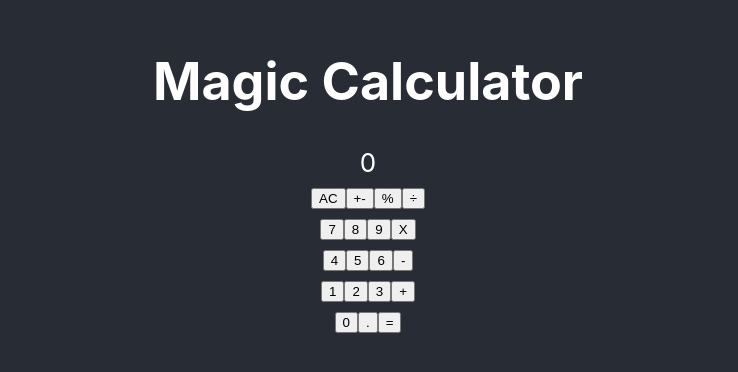
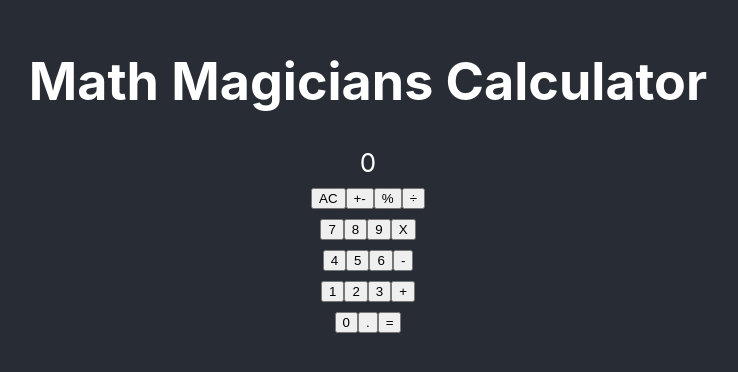
Before and after one commit to ikraamg/calculator-react, a React (Create React App) app: page / in a window 1280 px wide. Shown: the part 226-598 px from the top of the page, without its empty margins (272-1010 px from the left). Built offline with nearby package versions, Linux system fonts and the light colour scheme.

Commit message:
Fix App render and styles

```diff
--- a/src/components/App.css
+++ b/src/components/App.css
@@ -1,8 +1,5 @@
-.App {
+.App-body {
   text-align: center;
-}
-
-.App-body {
   background-color: #282c34;
   min-height: 100vh;
   display: flex;
@@ -12,17 +9,3 @@
   font-size: calc(10px + 2vmin);
   color: white;
 }
-
-.App-link {
-  color: #61dafb;
-}
-
-@keyframes App-logo-spin {
-  from {
-    transform: rotate(0deg);
-  }
-
-  to {
-    transform: rotate(360deg);
-  }
-}
--- a/src/components/App.js
+++ b/src/components/App.js
@@ -14,12 +14,10 @@ export default class App extends Component {
   render() {
     const { result } = this.state;
     return (
-      <div className="App">
-        <main className="App-body">
-          <h1>Magic Calculator</h1>
-          <Display result={result} />
-          <ButtonPanel />
-        </main>
+      <div className="App-body">
+        <h1>Math Magicians Calculator</h1>
+        <Display result={result} />
+        <ButtonPanel />
       </div>
     );
   }
```
Also changed, not shown: 1 other file (tests, documents, lock files or other folders).
